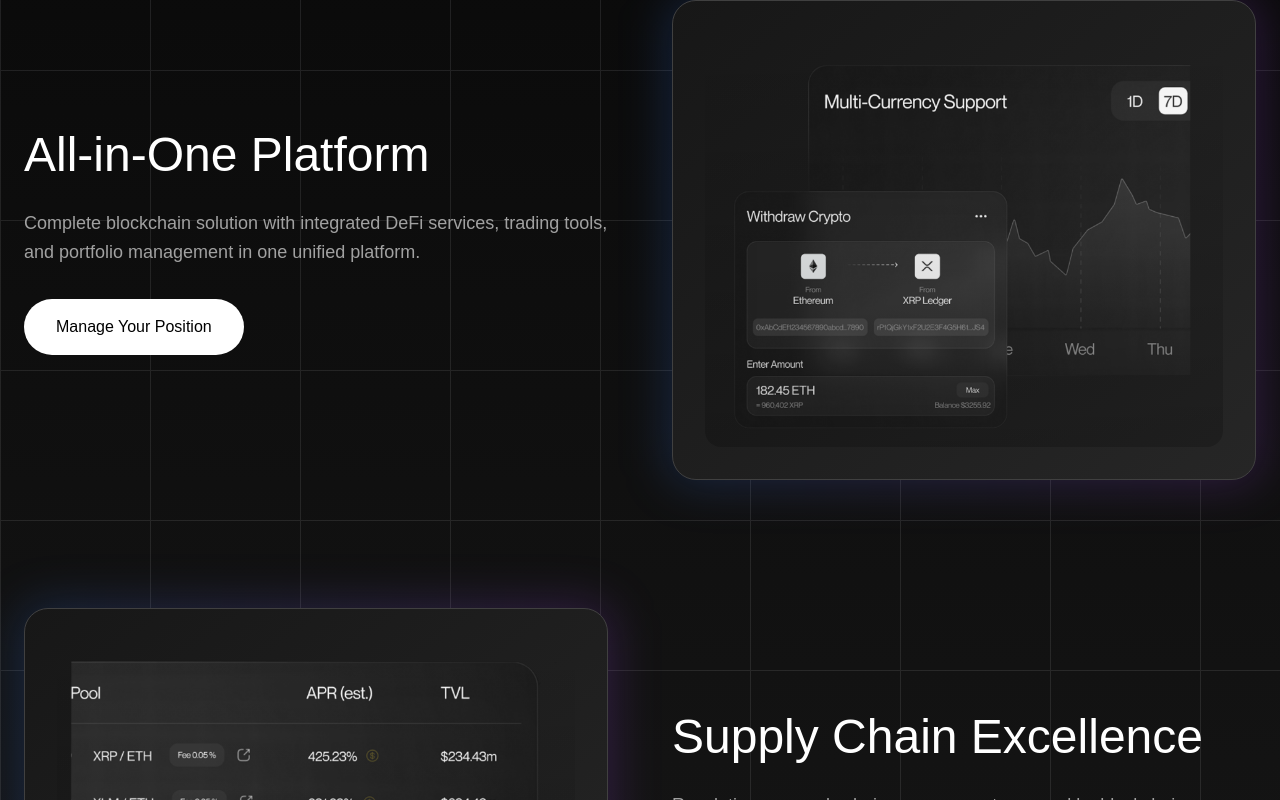
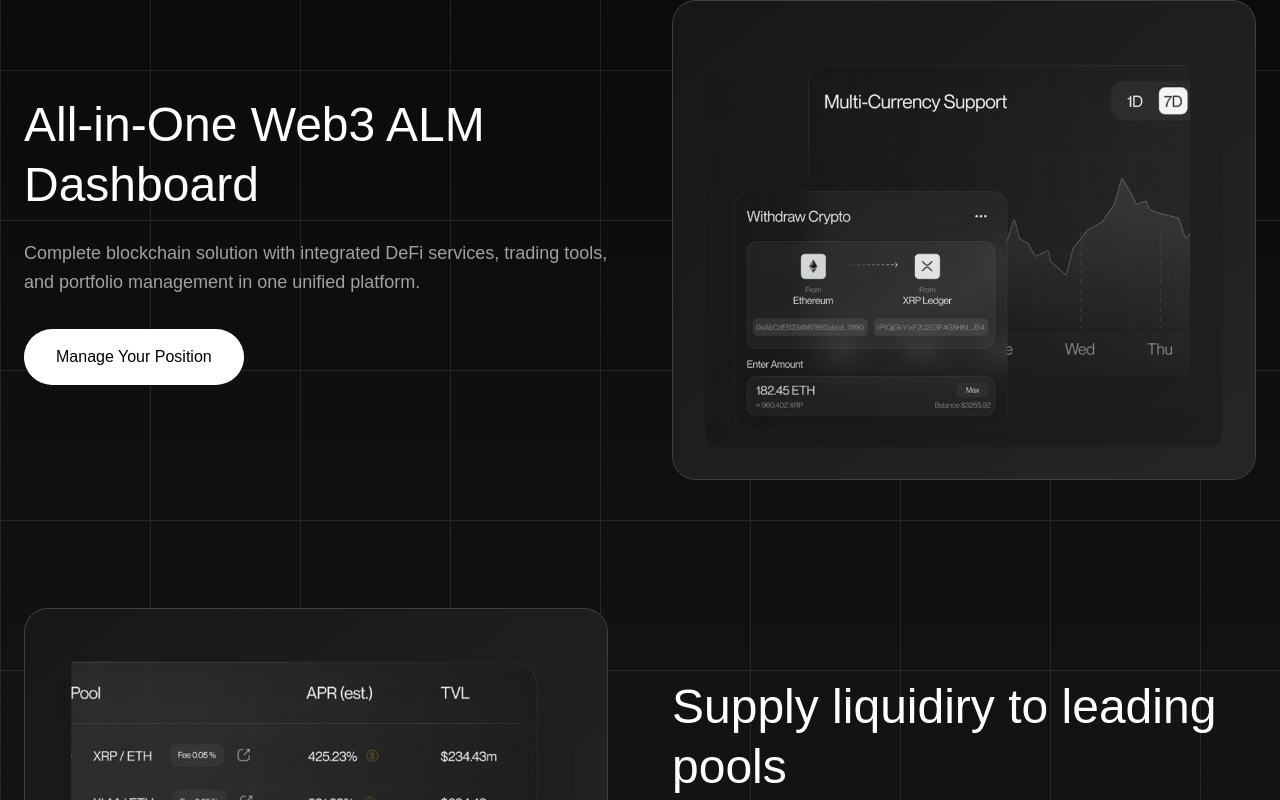
Before and after one commit to Nurman2022/web3-finance, a Next.js app: page / in a window 1280 px wide. Shown: the part 2180-2980 px from the top of the page. Built offline with nearby package versions, Linux system fonts and the light colour scheme.

Commit message:
update cta

```diff
--- a/src/components/sections/InfoSection.jsx
+++ b/src/components/sections/InfoSection.jsx
@@ -54,13 +54,15 @@ export function InfoSection({ className }) {
                                 </div>
 
                                 {/* CTA Button */}
+                                {/* <div className="absolute inset-0 bg-white rounded-full blur-xl group-hover:blur-2xl transition-all duration-300"></div> */}
+
                                 <motion.button
                                     initial={{ opacity: 0, y: 20 }}
                                     whileInView={{ opacity: 1, y: 0 }}
                                     transition={{ duration: 0.6, delay: 0.5 }}
                                     whileHover={{ scale: 1.05, x: 5 }}
                                     whileTap={{ scale: 0.95 }}
-                                    className="group inline-flex items-center gap-3 bg-white text-black px-8 py-4 rounded-full font-medium hover:bg-neutral-200 transition-all duration-300"
+                                    className="relative inline-flex items-center gap-3 bg-white text-black px-8 py-4 rounded-full font-medium hover:bg-neutral-200 transition-all duration-300"
                                 >
                                     {feature.cta}
                                 </motion.button>
@@ -77,9 +79,6 @@ export function InfoSection({ className }) {
                                 )}
                             >
                                 <div className="relative group">
-                                    {/* Glow Effect */}
-                                    <div className="absolute -inset-1 bg-gradient-to-r from-blue-500/20 to-purple-500/20 rounded-3xl blur-xl group-hover:blur-2xl transition-all duration-300"></div>
-
                                     {/* Image Container */}
                                     <div className="relative bg-gradient-to-br from-neutral-900 to-neutral-800 rounded-3xl p-8 border border-neutral-700">
                                         <motion.img
--- a/src/data/feature.js
+++ b/src/data/feature.js
@@ -1,13 +1,13 @@
 export const features = [
     {
-        title: "All-in-One Platform",
+        title: "All-in-One Web3 ALM Dashboard",
         description: "Complete blockchain solution with integrated DeFi services, trading tools, and portfolio management in one unified platform.",
         image: "/image/all-in-one-img.png",
         cta: "Manage Your Position",
         reversed: false
     },
     {
-        title: "Supply Chain Excellence",
+        title: "Supply liquidiry to leading pools",
         description: "Revolutionary supply chain management powered by blockchain technology for complete transparency and traceability.",
         image: "/image/supply-img.png",
         cta: "Explore Top Pools",
```
